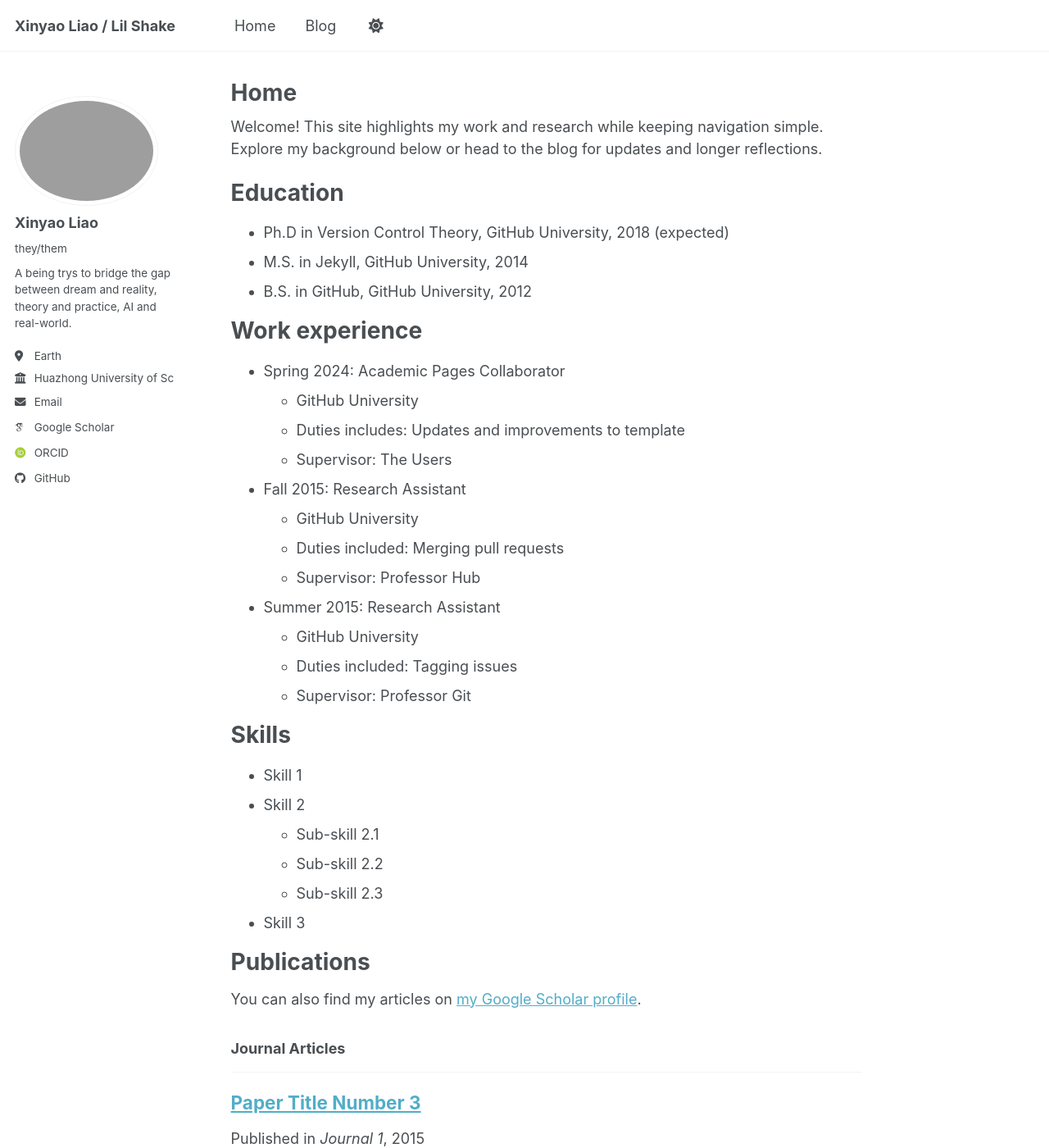
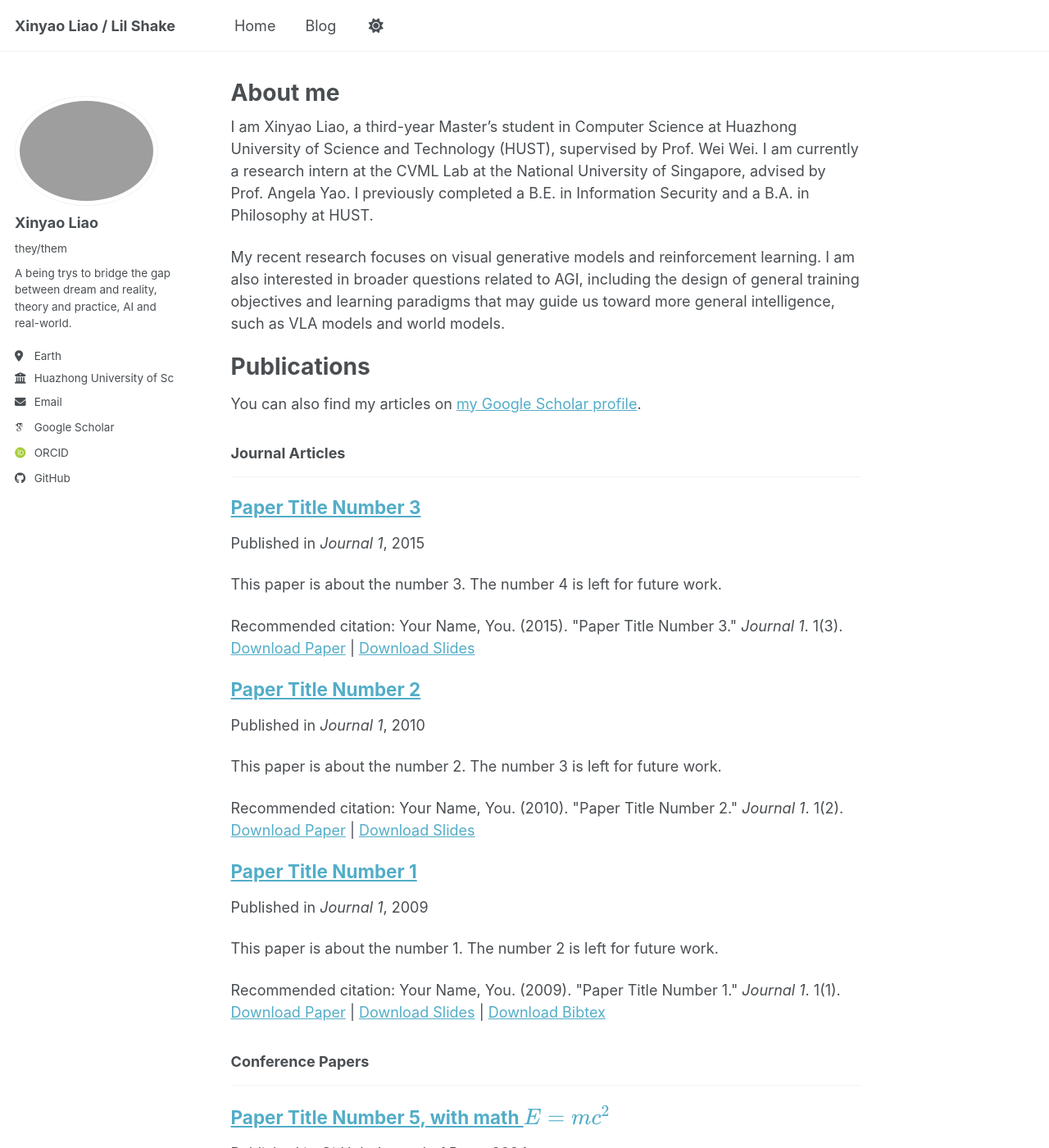
Before and after one commit to Lil-Shake/Lil-Shake.github.io, a Jekyll site: the page built from _pages/about.md, in a window 1280 px wide and 1400 px high. Shown: the whole window at 82% size. Built offline with Jekyll 4.4.1, drawn with Linux system fonts in a browser that asks for light colours; some web fonts are replaced; a script bundle is joined from its source files by our own code; library files that are not in the unit come from our copies.

Commit message:
Revise 'About' page content and title
Updated the 'About' page to reflect current education and research interests.

```diff
--- a/_pages/about.md
+++ b/_pages/about.md
@@ -1,45 +1,15 @@
 ---
 permalink: /
-title: "Home"
+title: "About me"
 author_profile: true
 redirect_from:
   - /about/
   - /about.html
 ---
 
-Welcome! This site highlights my work and research while keeping navigation simple. Explore my background below or head to the blog for updates and longer reflections.
+I am Xinyao Liao, a third-year Master’s student in Computer Science at Huazhong University of Science and Technology (HUST), supervised by Prof. Wei Wei. I am currently a research intern at the CVML Lab at the National University of Singapore, advised by Prof. Angela Yao. I previously completed a B.E. in Information Security and a B.A. in Philosophy at HUST.
 
-Education
-======
-* Ph.D in Version Control Theory, GitHub University, 2018 (expected)
-* M.S. in Jekyll, GitHub University, 2014
-* B.S. in GitHub, GitHub University, 2012
-
-Work experience
-======
-* Spring 2024: Academic Pages Collaborator
-  * GitHub University
-  * Duties includes: Updates and improvements to template
-  * Supervisor: The Users
-
-* Fall 2015: Research Assistant
-  * GitHub University
-  * Duties included: Merging pull requests
-  * Supervisor: Professor Hub
-
-* Summer 2015: Research Assistant
-  * GitHub University
-  * Duties included: Tagging issues
-  * Supervisor: Professor Git
-
-Skills
-======
-* Skill 1
-* Skill 2
-  * Sub-skill 2.1
-  * Sub-skill 2.2
-  * Sub-skill 2.3
-* Skill 3
+My recent research focuses on visual generative models and reinforcement learning. I am also interested in broader questions related to AGI, including the design of general training objectives and learning paradigms that may guide us toward more general intelligence, such as VLA models and world models.
 
 Publications
 ======
```
